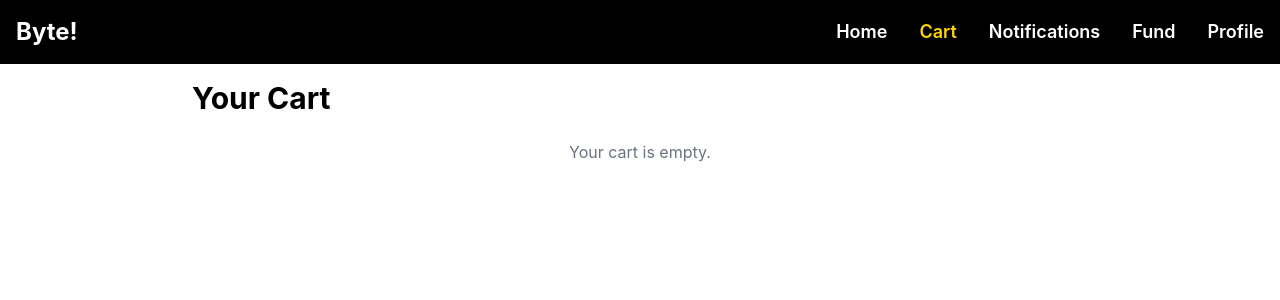
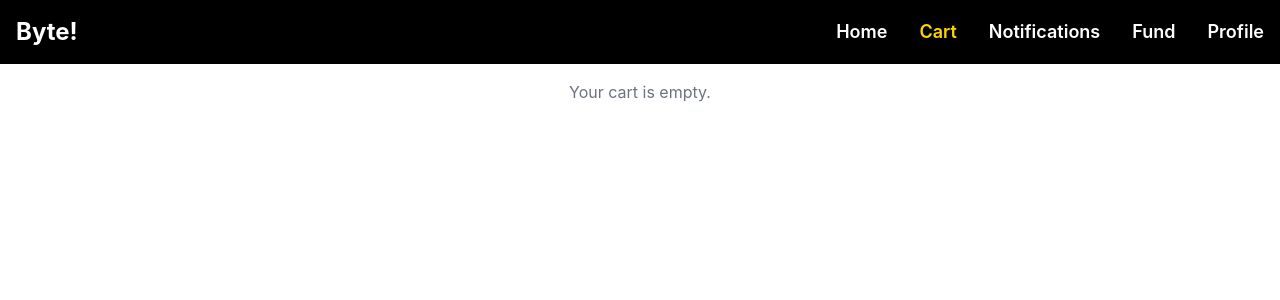
Before and after one commit to OyinDee/byte-react, a React (Create React App) app: page /user/cart in a window 1280 px wide. Shown: the top 300 px of the page. Built offline with nearby package versions, Linux system fonts and the light colour scheme; sample sign-in values are in the browser's storage.

Commit message:
fixed no location bug

```diff
--- a/src/pages/CartPage.jsx
+++ b/src/pages/CartPage.jsx
@@ -67,8 +67,8 @@ const CartPage = () => {
     toast.error("You need to log in first.");
     return;
   }
-
-  if (user.location == "" || user.nearestLandmark == "") {
+  console.log(user)
+  if (user.location === "" || user.nearestLandmark === "") {
     toast.error("Complete profile setup to proceed with the order.");
     return;
   }
@@ -130,10 +130,9 @@ const CartPage = () => {
     );
 
   return (
-    <div className="p-4 bg-white min-h-screen mb-20">
+    <div className="p-4 bg-white  mb-8">
       <ToastContainer />
       <div className="max-w-4xl mx-auto text-black">
-        <h1 className="text-3xl font-bold text-black mb-6">Your Cart</h1>
         {cart.size === 0 ? (
           <p className="text-center text-gray-500">Your cart is empty.</p>
         ) : (
```
